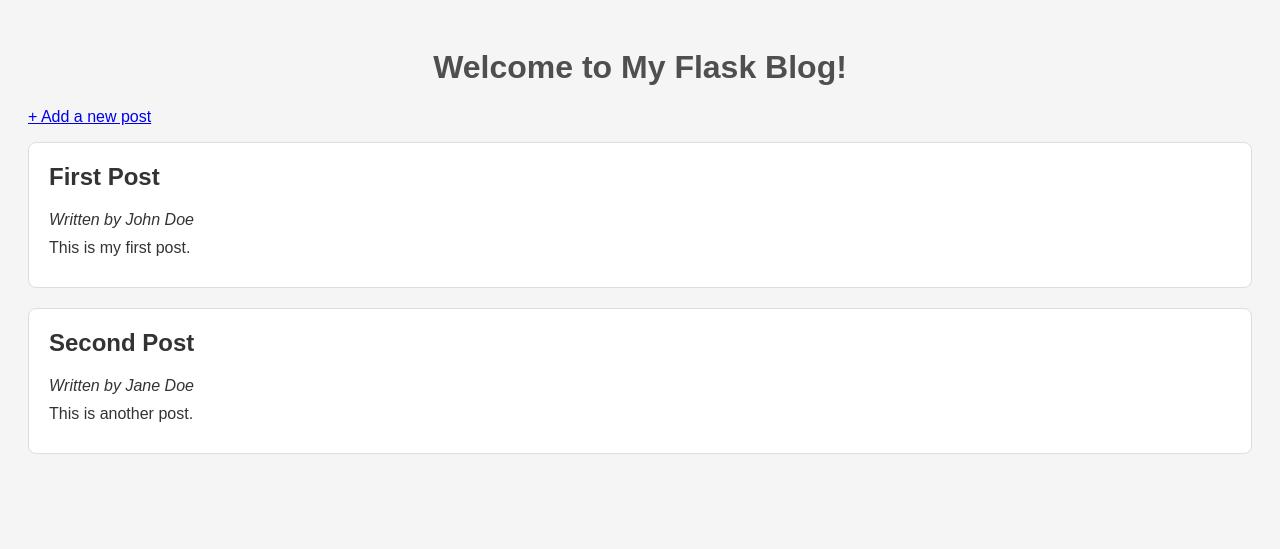
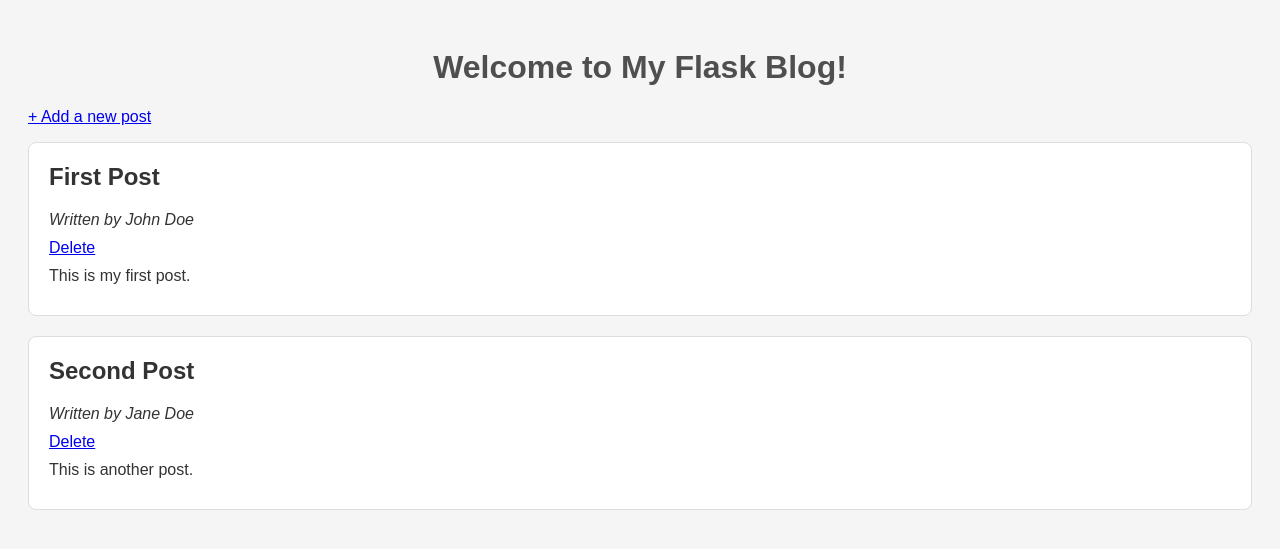
Before and after one commit to HarunIsHere/masterblog, a Flask app: page / in a window 1280 px wide. Shown: the top 549 px of the page. Run offline with Flask 3, Linux system fonts and the light colour scheme.

Commit message:
Add delete route

```diff
--- a/app.py
+++ b/app.py
@@ -54,5 +54,13 @@ def add():
     return render_template("add.html")
 
 
+@app.route("/delete/<int:post_id>")
+def delete(post_id):
+    posts = load_posts()
+    posts = [p for p in posts if p["id"] != post_id]
+    save_posts(posts)
+    return redirect(url_for("index"))
+
+
 if __name__ == "__main__":
     app.run(host="0.0.0.0", port=5001, debug=True)
--- a/templates/index.html
+++ b/templates/index.html
@@ -14,6 +14,13 @@
     <div class="post">
         <h2>{{ post.title }}</h2>
         <p><em>Written by {{ post.author }}</em></p>
+
+        <p>
+          <a href="{{ url_for('delete', post_id=post.id) }}" onclick="return confirm('Delete this post?');">
+            Delete
+          </a>
+        </p>
+
         <p>{{ post.content }}</p>
     </div>
     {% endfor %}
```
